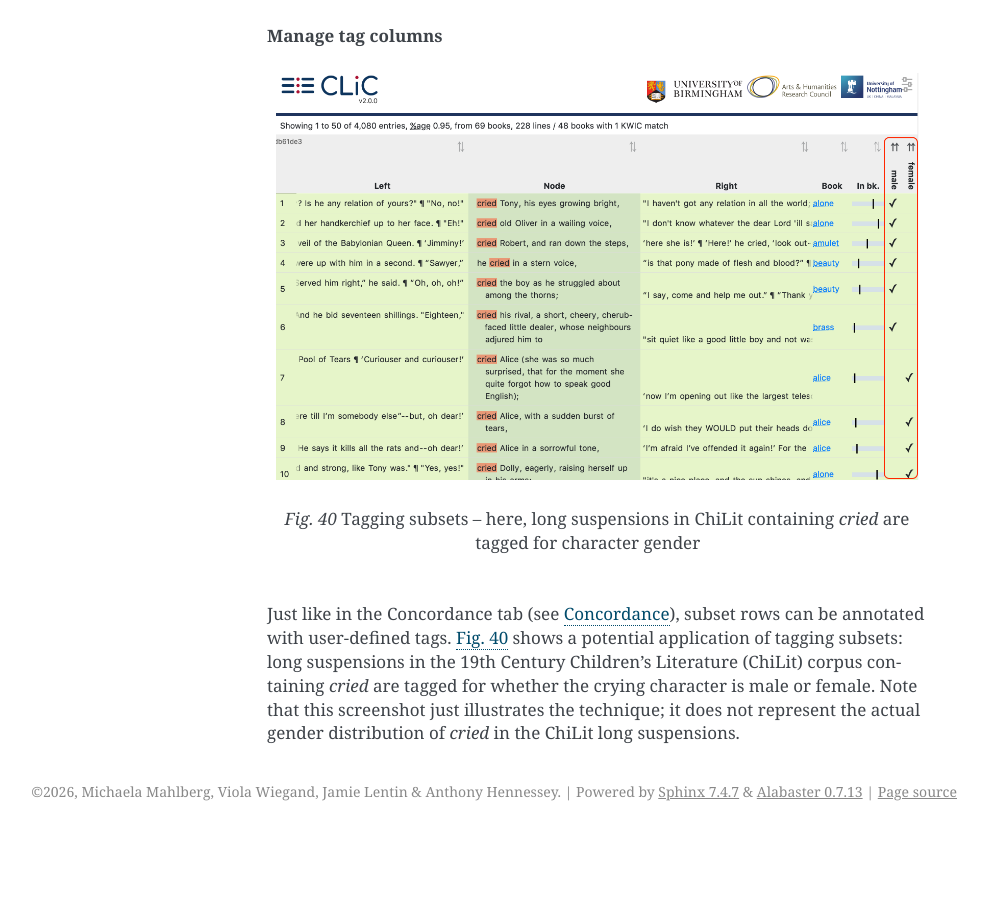
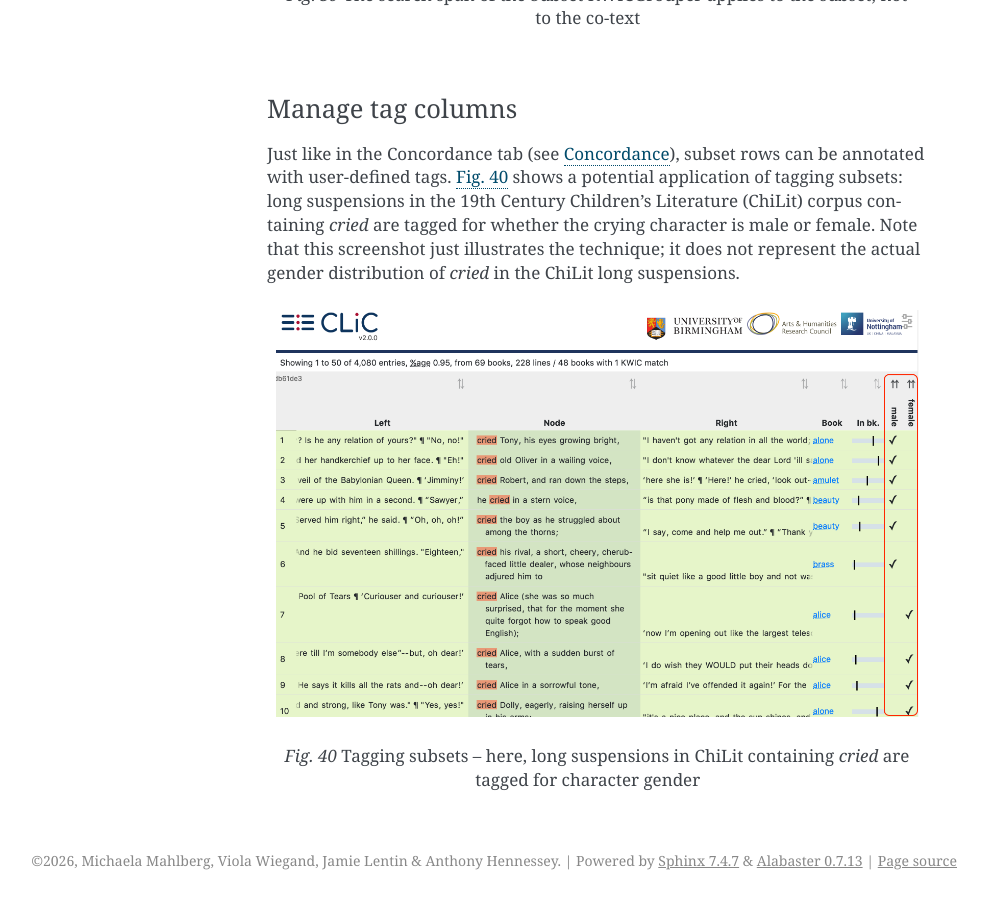
Before and after one commit to mahlberg-lab/clic, a Sphinx documentation site: the page built from docs/clicanalysis/subsets.rst, in a window 1280 px wide and 900 px high, scrolled down 4223 px. Shown: the whole window, without its empty margins (153-1141 px from the left). Built offline with Sphinx 7.4.7, drawn with Linux system fonts in a browser that asks for light colours; pages that are not in the unit, such as notebooks, are missing from menus; the version number could not be read and is left out; before the commit the page ends 5054 px from its top, so only the background shows below that; some of the changed lines change nothing that is shown; some of the changed text lies outside the part shown.

Commit message:
Update subsets.rst

```diff
--- a/docs/clicanalysis/subsets.rst
+++ b/docs/clicanalysis/subsets.rst
@@ -1,3 +1,5 @@
+.. _subsets:
+
 Subsets
 =======
 
@@ -8,8 +10,8 @@
 smaller subsets, i.e. quotes and suspensions; if you select the whole
 'non-quotes' subset the output may become unwieldy.
 
-.. rubric:: Show subsets
-   :name: show-subsets
+Show subsets
+------------
 
 Click onto the dropdown **'Show subsets'** (see :numref:`figure-analysis-subsets-show-options`) to select a relevant
 subset (short suspensions, long suspensions, quotes or non-quotes). You
@@ -33,14 +35,14 @@
    The first few lines from the subset of 'long suspensions'
    in Oliver Twist
 
-.. rubric:: Results
-   :name: results-1
+Results
+-------
 
 Like in the concordance tab, this allows you to adjust the way the
 concordance output ('table') is displayed.
 
-.. rubric:: Filter rows
-   :name: filter-rows-1
+Filter rows
+^^^^^^^^^^^
 
 The filter option lets you filter the output by the rows that contain a
 particular sequence of letters, as described in the :ref:`Filter rows`
@@ -66,21 +68,34 @@
 results originate only from the co-text, as *perhaps* does not occur in
 long suspensions (see :numref:`figure-analysis-subsets-results-filter-cotext`).
 
-.. rubric:: View as
-   :name: view-as-1
+View as
+^^^^^^^
 
-Like the :ref:`View as` options for the Concordance tab, in Subsets you can view the 'Basic results' (concordance lines; book short title; link to 'in bk.' view) the 'full metadata' (+ chapter, paragraph & sentence numbers) or the 'distribution plot', which gives an overview of matching lines per book.
+Like the :ref:`View as` options for the Concordance tab, in Subsets you
+can view the 'Basic results' (concordance lines; book short title; link
+to 'in bk.' view) the 'full metadata' (+ chapter, paragraph & sentence
+numbers) or the 'distribution plot', which gives an overview of matching
+lines per book.
 
 .. _figure_distribution_plot_quotes:
 .. figure:: ../images/figure_distribution_plot_quotes.png
 
    The distribution plot view in the Subsets tab
 
-In the case of the Subsets tab, these lines obviously are not concordance lines, but instances of the subset e.g. a quote or non-quote element or a short/long suspension. When you then create a distribution plot of a selected subset, you will therefore see how the subset is distributed across a book or corpus. Note that this operation may take a moment to load for a large corpus. :numref:`figure_distribution_plot_quotes` gives an example of three particular books with rather distinct quote distributions: whereas *Pride and Prejudice* contains a lot of dialogue – as you can see from the white quote subsets interspersed by grey non-quotes – both *The Time Machine* and *Heart of Darkness* contain much longer quote chunks by a key character telling a story.
+In the case of the Subsets tab, these lines obviously are not concordance
+lines, but instances of the subset e.g. a quote or non-quote element or
+a short/long suspension. When you then create a distribution plot of a
+selected subset, you will therefore see how the subset is distributed
+across a book or corpus. Note that this operation may take a moment to
+load for a large corpus. :numref:`figure_distribution_plot_quotes` gives
+an example of three particular books with rather distinct quote
+distributions: whereas *Pride and Prejudice* contains a lot of dialogue
+– as you can see from the white quote subsets interspersed by grey
+non-quotes – both *The Time Machine* and *Heart of Darkness* contain
+much longer quote chunks by a key character telling a story.
 
-
-.. rubric:: KWICGrouper
-   :name: kwicgrouper-1
+KWICGrouper
+^^^^^^^^^^^
 
 If you want to restrict your search to the subset itself, the
 KWICGrouper is the better option; it will also highlight your search
@@ -97,14 +112,8 @@
    The search span of the Subset KWICGrouper applies to the
    subset; not to the co-text
 
-.. rubric:: Manage tag columns
-   :name: manage-tag-columns-1
-
-.. _figure-analysis-subsets-tagcolumns-gender:
-.. figure:: ../images/figure-analysis-subsets-tagcolumns-gender.png
-
-   Tagging subsets – here, long suspensions in ChiLit
-   containing *cried* are tagged for character gender
+Manage tag columns
+^^^^^^^^^^^^^^^^^^
 
 Just like in the Concordance tab (see :ref:`Concordance`), subset rows can be
 annotated with user-defined tags.
@@ -115,3 +124,9 @@
 this screenshot just illustrates the technique; it does not represent
 the actual gender distribution of *cried* in the ChiLit long
 suspensions.
+
+.. _figure-analysis-subsets-tagcolumns-gender:
+.. figure:: ../images/figure-analysis-subsets-tagcolumns-gender.png
+
+   Tagging subsets – here, long suspensions in ChiLit
+   containing *cried* are tagged for character gender
```
